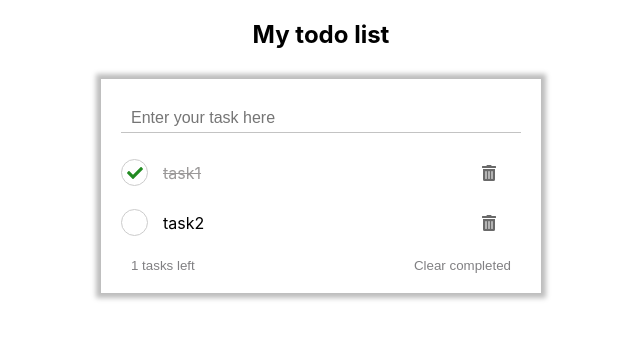
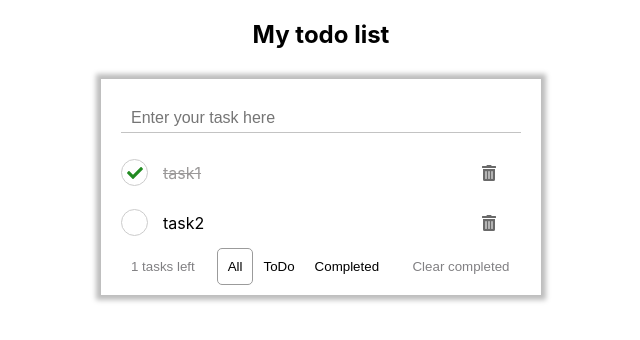
Before and after one commit to aslanforyou/react_todo, a React (Create React App) app: page / in a window 1280 px wide. Both pictures are taken after a click on the element 453 px from the left and 172 px from the top of the page. Shown: the top 340 px of the page, without its empty margins (319-959 px from the left). Built offline with nearby package versions, Linux system fonts and the light colour scheme.

Commit message:
almost done

```diff
--- a/src/components/ToDoPage/ToDoPage.component.jsx
+++ b/src/components/ToDoPage/ToDoPage.component.jsx
@@ -14,25 +14,30 @@ class ToDoPage extends Component {
     this.markTask = this.markTask.bind(this);
     this.addTask = this.addTask.bind(this);
     this.deleteTask = this.deleteTask.bind(this);
+    this.setFilter = this.setFilter.bind(this);
 
     this.state = {
       tasks: [
-        {title: 'task1', checked: false},
-        {title: 'task2'}
+        {title: 'task1', checked: false, ind: new Date().getTime()},
+        {title: 'task2', ind: new Date().getTime() + 1}
         ],
       taskLeft: 2,
+      filter: 'all'
     };
   }
 
   addTask(taskTitle) {
+    if (taskTitle.toString().trim().length === 0) {
+      return;
+    }
     const tasks = this.state.tasks;
-    tasks.push({title: taskTitle});
+    tasks.push({title: taskTitle, ind: new Date().getTime()});
     this.setState({tasks, taskLeft: this.state.taskLeft + 1});
   }
 
   clearTasks() {
     const tasks = this.state.tasks.filter(task => !task.checked);
-    this.setState({tasks, taskLeft: tasks.length})
+    this.setState({tasks, taskLeft: tasks.length});
   }
 
   markAllTasks() {
@@ -45,9 +50,9 @@ class ToDoPage extends Component {
     this.setState({tasks, taskLeft: allChecked ? 0 : this.state.tasks.length});
   }
 
-  markTask(updTask, index) {
-    const tasks = this.state.tasks.map((task, i) => {
-      if (i === index) {
+  markTask(updTask) {
+    const tasks = this.state.tasks.map((task) => {
+      if (task.ind === updTask.ind) {
         task = updTask;
       }
       return task;
@@ -57,19 +62,40 @@ class ToDoPage extends Component {
     this.setState({tasks, taskLeft});
   }
 
-  deleteTask(delTask, index) {
-    const tasks = this.state.tasks.filter((task, i) => {
-      if (i !== index) {
+  deleteTask(delTask) {
+    const tasks = this.state.tasks.filter((task) => {
+      if (task.ind !== delTask.ind) {
         return task;
       }
-      return null;
+      return false;
     });
 
     const taskLeft = tasks.filter(task => !task.checked).length;
     this.setState({tasks, taskLeft});
   }
 
+  setFilter(filter) {
+    this.setState({filter});
+  }
+
+
   render() {
+    let tasks = [];
+    const getTasks = () => {
+        tasks = this.state.tasks.filter(task => {
+          if (this.state.filter === 'all') {
+            return task;
+          }
+          if (this.state.filter === 'todo' && !task.checked) {
+            return task;
+          }
+          if (this.state.filter === 'completed' && task.checked) {
+            return task;
+          }
+          return false;
+        });
+        return tasks;
+    };
 
     return (
       <div>
@@ -77,8 +103,8 @@ class ToDoPage extends Component {
         <div className="container">
           <Input addTask={this.addTask}/>
           {
-            this.state.tasks.map((task, i) => {
-              return <ToDoItem key={i} task={task} index={i} markTask={this.markTask} deleteTask={this.deleteTask}/>
+            getTasks().map((task, i) => {
+              return <ToDoItem key={i} task={task} markTask={this.markTask} deleteTask={this.deleteTask}/>
             })
           }
           <Footer
@@ -86,6 +112,8 @@ class ToDoPage extends Component {
             markTasks={this.markAllTasks}
             tasksLeft={this.state.taskLeft}
             clearFlag={this.state.taskLeft < this.state.tasks.length}
+            setFilter={this.setFilter}
+            filter={this.state.filter}
           />
         </div>
       </div>
--- a/src/components/ToDoPage/components/Footer/Footer.Component.jsx
+++ b/src/components/ToDoPage/components/Footer/Footer.Component.jsx
@@ -4,17 +4,25 @@ import "./Footer.css"
 class Footer extends Component {
 
   render() {
-
     return (
       <div className="footer_container">
         <button className="task_left_button" onClick={this.props.markTasks}>
           {this.props.tasksLeft || 0} tasks left
         </button>
-        {this.props.clearFlag ?
-          <button className="task_left_button" onClick={this.props.clearTasks}>
-            Clear completed
+        <div className="btn-group">
+          <button className={this.props.filter === 'all' ? 'checked' : ''}
+                  onClick={() => this.props.setFilter('all')}>All
           </button>
-          : null}
+          <button className={this.props.filter === 'todo' ? 'checked' : ''}
+                  onClick={() => this.props.setFilter('todo')}>ToDo
+          </button>
+          <button className={this.props.filter === 'completed' ? 'checked' : ''}
+                  onClick={() => this.props.setFilter('completed')}>Completed
+          </button>
+        </div>
+        <button className={this.props.clearFlag ? "task_left_button " : "hidden"} onClick={this.props.clearTasks}>
+          Clear completed
+        </button>
       </div>
     )
   }
--- a/src/components/ToDoPage/components/Footer/Footer.css
+++ b/src/components/ToDoPage/components/Footer/Footer.css
@@ -6,7 +6,7 @@
 }
 
 
-.task_left_button {
+.task_left_button, .task_left_button, .btn-group button {
     background: none;
     border: none;
     outline: none;
@@ -15,7 +15,24 @@
     color: #818083;
 }
 
-.task_left_button:hover {
+.task_left_button:last-of-type {
+    width: 120px;
+}
+.btn-group button {
+    color: #000;
+}
+
+.btn-group button.checked {
+    border: 1px #9b9b9b solid;
+    border-radius: 5px;
+}
+
+.task_left_button:hover, .task_left_button:hover, .btn-group button:hover {
     background-color: #ebebeb;
     color: #000000;
 }
+
+.hidden {
+    visibility: hidden;
+    width: 120px
+}
--- a/src/components/ToDoPage/components/ToDoItem/ToDoItem.Component.jsx
+++ b/src/components/ToDoPage/components/ToDoItem/ToDoItem.Component.jsx
@@ -3,21 +3,16 @@ import "./ToDoItem.css"
 import {FontAwesomeIcon} from "@fortawesome/react-fontawesome";
 
 class ToDoItem extends Component {
-
-  // constructor(props) {
-  //   super(props);
-  // }
-
   checkTask() {
-    const task = {...this.props.task};
+    const task = { ...this.props.task };
     task.checked = !task.checked;
-    this.props.markTask(task, this.props.index);
+    this.props.markTask(task);
   }
 
   render() {
     return (
       <div className={`todo_item_container ${this.props.task.checked ? 'checked' : ''}`}>
-        <div className="todo_item_checkbox" onClick={()=>this.checkTask()}>
+        <div className="todo_item_checkbox" onClick={() => this.checkTask()}>
           {/*<input type="checkbox"/>*/}
           {this.props.task.checked ?
             <FontAwesomeIcon icon="check"/>
@@ -26,7 +21,9 @@ class ToDoItem extends Component {
         <div className="todo_item_title">
           <span>{this.props.task && this.props.task.title}</span>
         </div>
-        <div className="todo_item_delete" onClick={() => {this.props.deleteTask(this.props.task, this.props.index)}}>
+        <div className="todo_item_delete" onClick={() => {
+          this.props.deleteTask(this.props.task)
+        }}>
           <FontAwesomeIcon icon="trash-alt"/>
         </div>
       </div>
```
